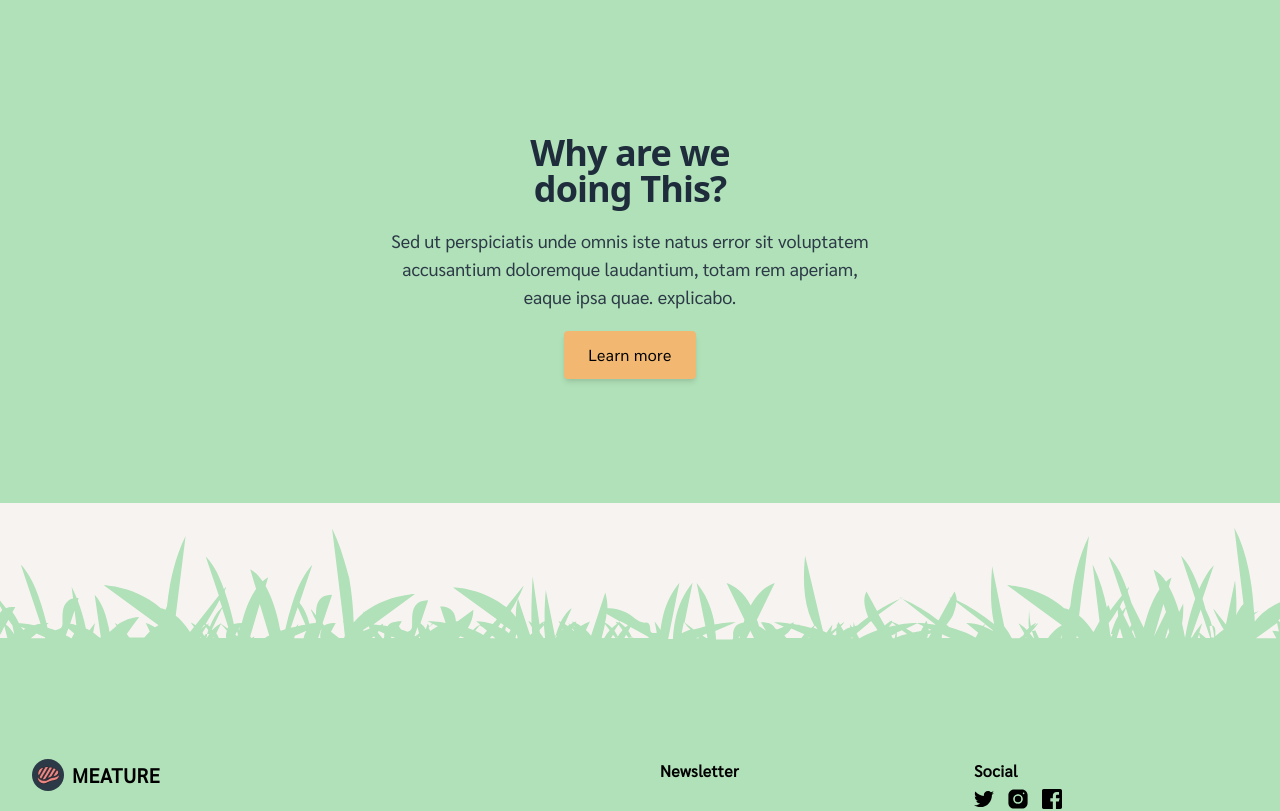
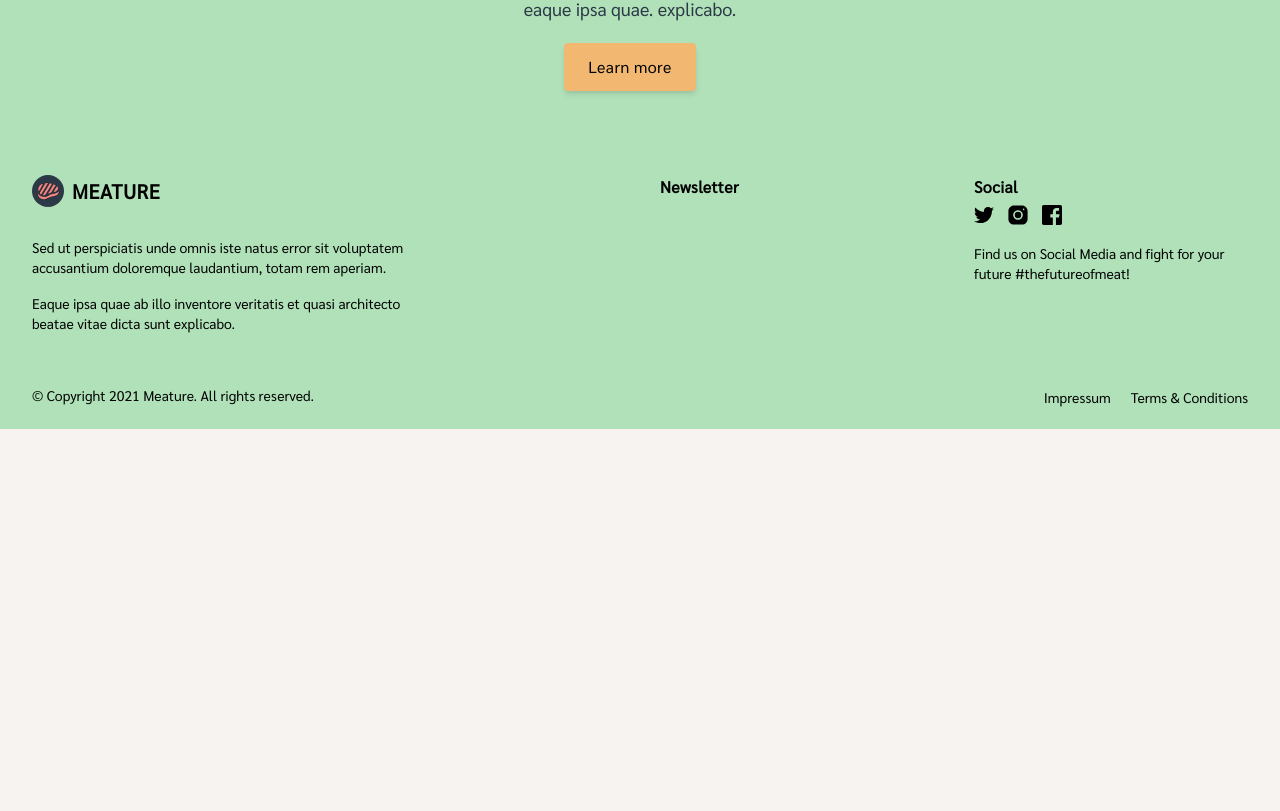
Before and after one commit to KlotzJesse/meature, a Next.js app: page / in a window 1280 px wide. Shown: the part 1719-2530 px from the top of the page. After the commit the page ends 2148 px from the top, so only its background shows below. Built offline with nearby package versions, Linux system fonts and the light colour scheme.

Commit message:
Fix Footer

```diff
--- a/components/Footer.tsx
+++ b/components/Footer.tsx
@@ -1,9 +1,21 @@
 import Image from "next/image";
+import React from "react";
 
-export const Footer = () => {
+interface FooterProps {
+  index?: boolean;
+}
+
+export const Footer = (props: FooterProps) => {
   return (
-    <div className="mt-5 text-black bg-primary">
-      <img alt="" src="/grass.svg" className="w-full bg-meatureWhite" />
+    <div
+      className={`text-black  ${props.index ? "pt-10 bg-primary" : "mt-10"}`}
+    >
+      <img
+        alt=""
+        src="/grass.svg"
+        className={`w-full  ${props.index ? "hidden" : ""}`}
+      />
+      <div className="bg-primary">
         <div className="relative px-4 mx-auto sm:max-w-xl md:max-w-full lg:max-w-screen-xl md:px-24 lg:px-8 z-1 ">
           <div className="grid gap-10 row-gap-6 mb-8 sm:grid-cols-2 lg:grid-cols-4">
             <div className="sm:col-span-2">
@@ -32,8 +44,8 @@ export const Footer = () => {
                   accusantium doloremque laudantium, totam rem aperiam.
                 </p>
                 <p className="mt-4 text-sm ">
-                Eaque ipsa quae ab illo inventore veritatis et quasi architecto
-                beatae vitae dicta sunt explicabo.
+                  Eaque ipsa quae ab illo inventore veritatis et quasi
+                  architecto beatae vitae dicta sunt explicabo.
                 </p>
               </div>
             </div>
@@ -85,6 +97,7 @@ export const Footer = () => {
           </div>
         </div>
       </div>
+    </div>
   );
 };
 
--- a/components/WhySection.tsx
+++ b/components/WhySection.tsx
@@ -2,12 +2,11 @@ export const ContentLeft = () => {
   return (
     <div className="relative flex flex-col py-0 lg:pt-0 lg:flex-col lg:pb-0 bg-primary">
       <img src="/why.svg" alt="" className="w-full bg-meatureWhite" />
-      <div className="bottom-0 left-0 right-0 flex flex-col items-center w-full max-w-xl px-4 mx-auto text-center md:px-0 lg:px-8 lg:max-w-screen-xl">
+      <div className="left-0 right-0 flex flex-col items-center w-full max-w-xl px-4 mx-auto text-center -bottom-20 md:absolute md:px-0 lg:px-8 lg:max-w-screen-xl">
         <div className="mb-16 lg:mb-11 lg:max-w-lg lg:pr-5">
           <h2 className="mb-5 font-sans text-3xl font-bold tracking-tight text-primaryText sm:text-4xl sm:leading-none md:text-center">
             Why are we
-            <br className="hidden md:block" />
-            doing This?
+            <br className="hidden md:block" /> doing This?
           </h2>
           <p className="mb-5 text-base text-secondaryText md:text-lg md:text-center">
             Sed ut perspiciatis unde omnis iste natus error sit voluptatem
--- a/pages/index.tsx
+++ b/pages/index.tsx
@@ -23,7 +23,7 @@ const Home: NextPage = () => {
         <WhySection />
       </main>
 
-      <Footer />
+      <Footer index />
     </div>
   );
 };
```
Lines whose indentation alone changed are shown as unchanged.
